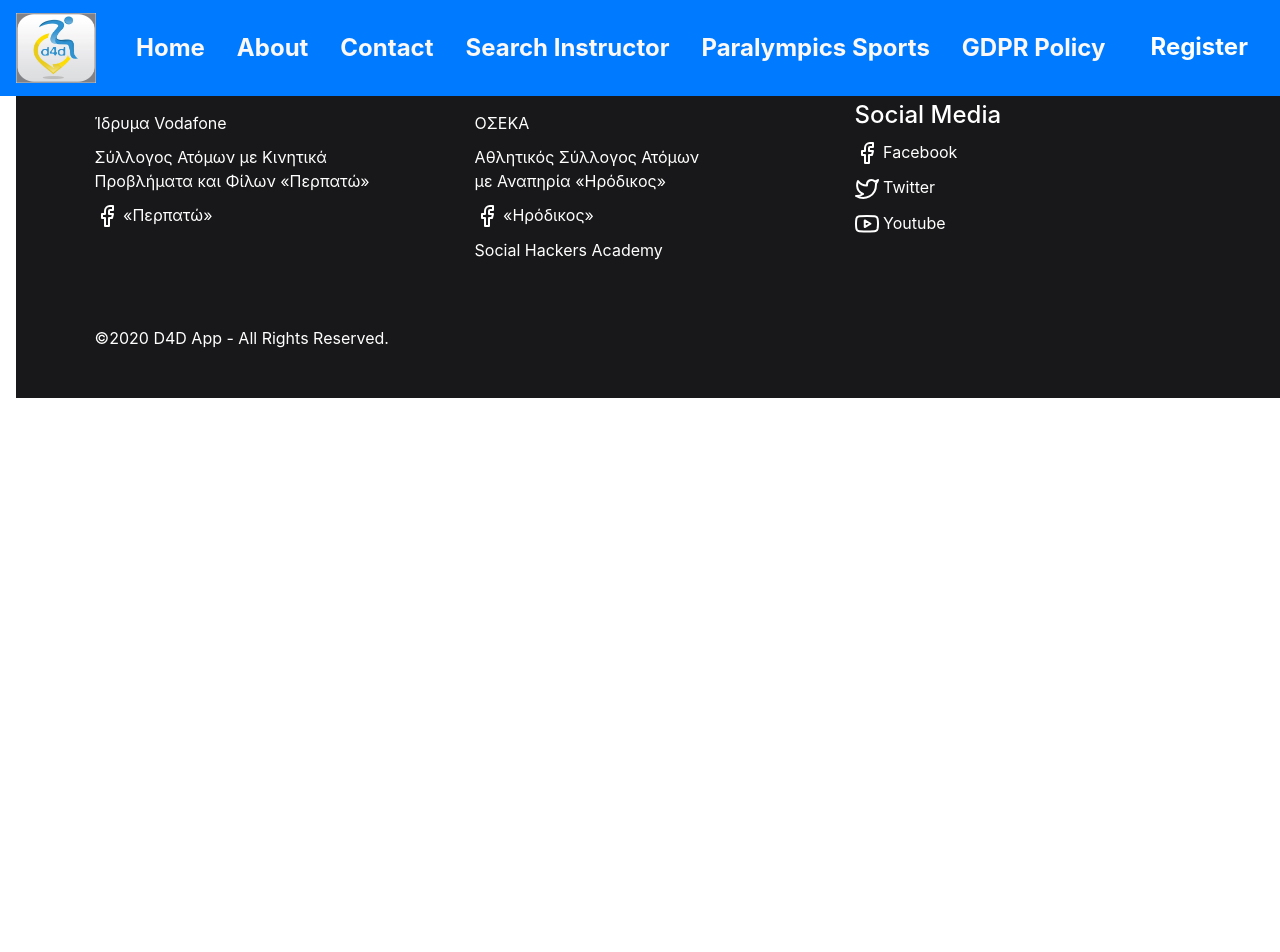
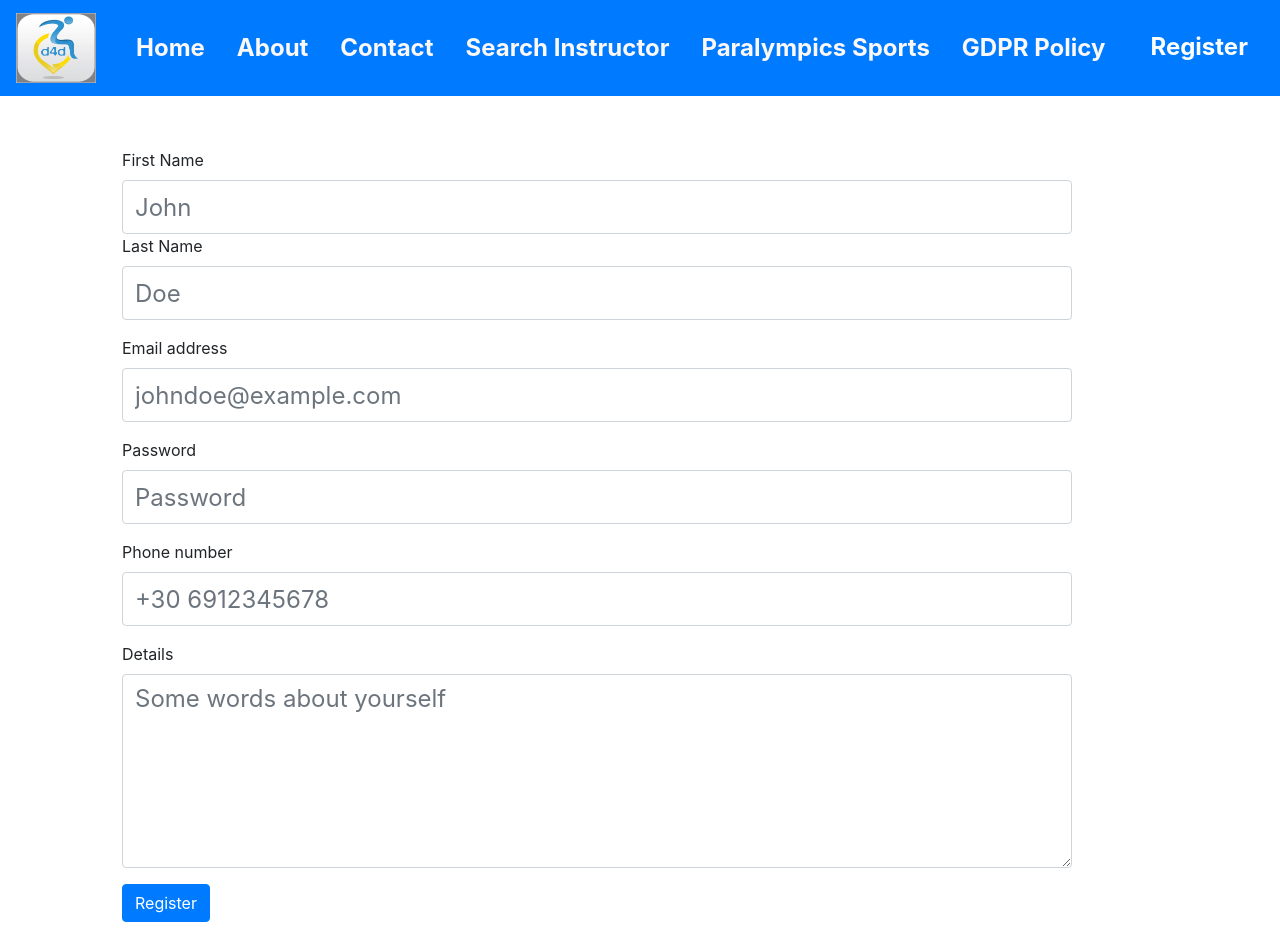
Before and after one commit to SocialHackersClass9/D4DApp, a React (Create React App) app in the folder frontend/: page /student_registration in a window 1280 px wide. Shown: the top 952 px of the page. Before the commit the page ends 800 px from the top, so only its background shows below. Built offline with nearby package versions, Linux system fonts and the light colour scheme; no server answers.

Commit message:
instructor registration front-end

```diff
--- a/frontend/src/App.js
+++ b/frontend/src/App.js
@@ -7,7 +7,7 @@ import About from './views/About.js';
 import Search from './views/Search';
 import InstructorProfileContact from './views/InstructorProfileContact.js';
 import InstructorsRegistration from './views/Instructors_registration/Instructors_registration.js';
-import StudentSignUp from "./views/StudentSignUp/StudentSignUp"
+import StudentRegistration from "./views/StudentRegistration"
 import Navigation from "./Components/Navigation";
 import SportParalympics from './views/SportParalympics';
 import Ping from './views/Ping.js';
@@ -75,8 +75,8 @@ function App() {
             <Route exact path="/instructors_registration">
               <InstructorsRegistration />
             </Route>
-            <Route exact path="/student_sign_up">
-              <StudentSignUp />
+            <Route exact path="/student_registration">
+              <StudentRegistration />
             </Route>
             <Route exact path="/about">
               <About />
--- a/frontend/src/Components/UserRegister.js
+++ b/frontend/src/Components/UserRegister.js
@@ -25,7 +25,7 @@ const UserRegister = () => {
                 </Modal.Header>
                 <Modal.Body>
                     <div className="d-flex justify-content-around">
-                        <Button variant="primary" href="/student_sign_up" size="lg">
+                        <Button variant="primary" href="/student_registration" size="lg">
                             User
                     </Button>
                         <Button variant="primary" href="/instructors_registration" size="lg">
--- a/frontend/src/views/Instructors_registration/AccountSetup.js
+++ b/frontend/src/views/Instructors_registration/AccountSetup.js
@@ -76,7 +76,7 @@ class AccountSetup extends Component {
     }
     else {
       let formErrors = { ...this.state.formErrors };
-      alert('Account setup information fields cannot be empty! Please fill all the fields.')
+      alert('Please fill all the fields!')
       formErrors.user_name = "Username cannot be empty!";
       formErrors.email = "Email cannot be empty!";
       formErrors.password = "Password cannot be empty!";
@@ -140,9 +140,10 @@ class AccountSetup extends Component {
   render() {
     const { formErrors } = this.state;
     return (
+      <div className="sepNav">
         <form id='form'>
           <div className="form-container">
-          <h1 className="mb-5">Account Setup</h1>
+            <h1 className="mb-5">Instructor Account Setup</h1>
             <div className="form-group">
               <label htmlFor="name">Email</label>
               <input
@@ -217,6 +218,7 @@ class AccountSetup extends Component {
             <button type="button" onClick={this.Continue} class="btn btn-primary btn-lg btn-block">Continue</button>
           </div>
         </form>
+      </div>
     );
   }
 }
--- a/frontend/src/views/Instructors_registration/Instructors_registration.css
+++ b/frontend/src/views/Instructors_registration/Instructors_registration.css
@@ -6,6 +6,8 @@
   #form{
     margin-right: auto;
     margin-left: auto;
+    font-size:1.5em;
+    font-weight:bold;
   }
   #h6_more{
     text-align : 'center';
@@ -33,12 +35,13 @@
   }
 
   .form-control {
+    font-weight:bold;
     display: block;
     width: 90%;
     height: calc(1.5em + 0.75rem + px);
     padding: 0.375rem 0.75rem;
-    font-size: 1rem;
-    font-weight: 400;
+    font-size: 1.5rem;
+   font-weight:400;
     line-height: 1.5;
     color: #495057;
     background-color: #fff;
--- a/frontend/src/views/Search.js
+++ b/frontend/src/views/Search.js
@@ -140,7 +140,7 @@ class Search extends React.Component {
                                         (
                                             <div>
                                                 <p className="userStatusP">Dear User, remember that in order to contact an instructor,
-                                            you need to be logged in!<br></br> Here you can look for instructors
+                                            you need to be <strong>logged in!</strong><br></br> Here you can look for instructors
                                             that match your location, your sports of preference or both!</p></div>
                                         )
                                     }
--- /dev/null
+++ b/frontend/src/views/StudentRegistration.js
@@ -0,0 +1,150 @@
+import React from "react";
+import apis from '../apis.js';
+import { Form, Button } from "react-bootstrap";
+
+export default class StudentRegistration extends React.Component {
+	constructor(props) {
+		super(props);
+		this.state = {
+			user_name: "",
+			email: "",
+			password: "",
+			first_name: "",
+			last_name: "",
+			phone: "",
+			details: ""
+		}
+		this.handleChange = this.handleChange.bind(this);
+		this.handleSubmit = this.handleSubmit.bind(this);
+		this.handleCancel = this.handleCancel.bind(this);
+	}
+
+	handleChange(e) {
+		const name = e.target.getAttribute("name");
+		this.setState({
+			[name]: e.target.value
+		});
+	}
+
+	handleSubmit(e) {
+		e.preventDefault();
+		apis.post('/register/student', this.state)
+			.then(resp => resp.json())
+			.catch(err => console.error(err));
+	}
+
+	handleCancel(e) {
+		e.preventDefault();
+		this.setState({
+			user_name: "",
+			email: "",
+			password: "",
+			first_name: "",
+			last_name: "",
+			phone: "",
+			details: ""
+		})
+	}
+	render() {
+		let data = this.state
+		return (
+			<div className="sepNav">
+				<Form onSubmit={this.handleSubmit} className="m-5 p-5">
+					<Form.Group controlId="formName">
+						<Form.Label>
+							First Name
+						</Form.Label>
+						<Form.Control
+							size="lg"
+							type="text"
+							placeholder="John"
+							name="first_name"
+							value={data.first_name}
+							required
+							onChange={this.handleChange} />
+						<Form.Label>
+							Last Name
+						</Form.Label>
+						<Form.Control
+							size="lg"
+							type="text"
+							placeholder="Doe"
+							name="last_name"
+							value={data.last_name}
+							required
+							onChange={this.handleChange} />
+					</Form.Group>
+
+					<Form.Group controlId="formBasicEmail">
+						<Form.Label>
+							Email address
+						</Form.Label>
+						<Form.Control
+							size="lg"
+							type="email"
+							placeholder="johndoe@example.com"
+							name="email"
+							value={data.email}
+							required
+							onChange={this.handleChange} />
+					</Form.Group>
+
+					<Form.Group controlId="formBasicPassword">
+						<Form.Label>
+							Password
+						</Form.Label>
+						<Form.Control
+							size="lg"
+							type="password"
+							placeholder="Password"
+							name="password"
+							value={data.password}
+							required
+							onChange={this.handleChange} />
+					</Form.Group>
+
+					<Form.Group controlId="formPhone">
+						<Form.Label>
+							Phone number
+						</Form.Label>
+						<Form.Control
+							size="lg"
+							type="number"
+							placeholder="+30 6912345678"
+							name="phone"
+							value={data.phone}
+							required
+							onChange={this.handleChange} />
+					</Form.Group>
+
+					<Form.Group controlId="formDetails">
+						<Form.Label>
+							Details
+						</Form.Label>
+						<Form.Control
+							size="lg"
+							as="textarea"
+							rows="5"
+							placeholder="Some words about yourself"
+							name="details"
+							value={data.details}
+							required
+							onChange={this.handleChange} />
+					</Form.Group>
+
+					<Button
+						variant="primary"
+						type="submit">
+						Register
+  					</Button>
+					{" "}
+					<Button
+						variant="warning"
+						onClick={this.handleCancel} >
+						Reset Form
+  					</Button>
+				</Form>
+			</div>
+		)
+	}
+}
```
Also changed, not shown: frontend/src/views/StudentSignUp/StudentSignUp.js (deleted, +0 -87 lines). Lines whose indentation alone changed are shown as unchanged.
